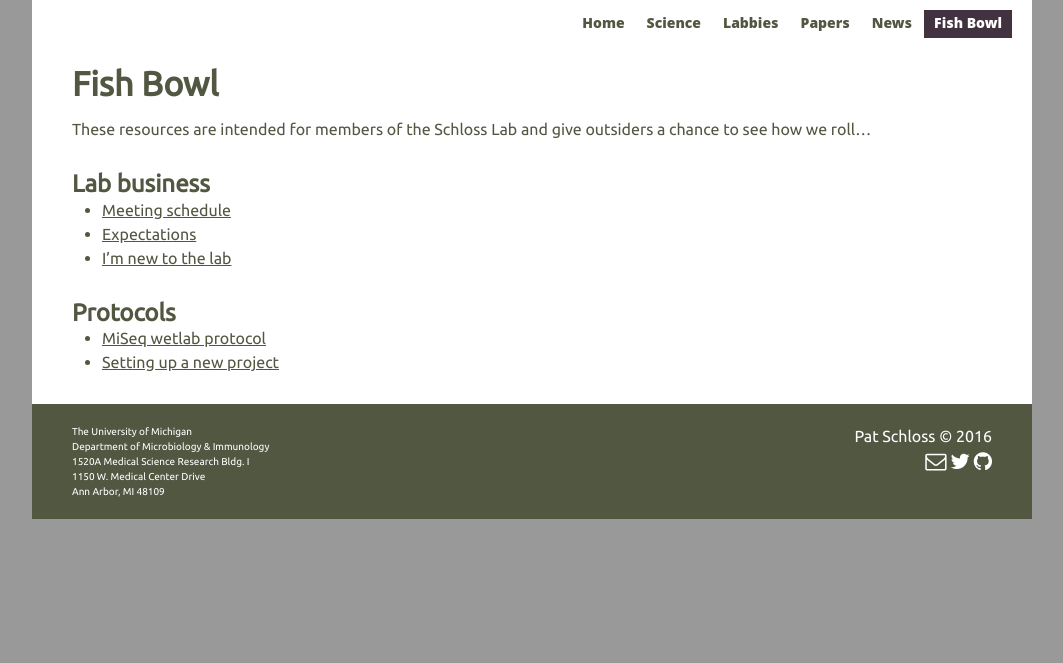
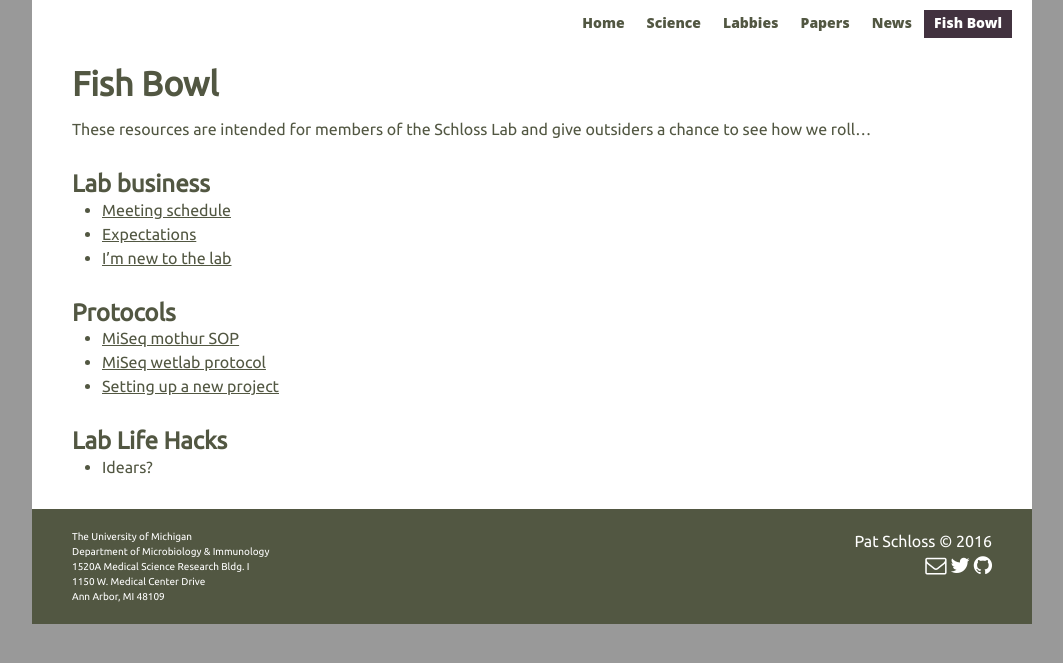
Before and after one commit to SchlossLab/schlosslab.github.io, a Jekyll site: the page built from _fish_bowl/index.md, in a window 1280 px wide. Shown: the top 663 px of the page, without its empty margins (108-1171 px from the left). Built offline with Jekyll 4.4.1, drawn with Linux system fonts in a browser that asks for light colours; nearby versions of some CDN libraries.

Commit message:
Add mothur MiSeq SOP and Lab Life Hacks header

```diff
--- a/_fish_bowl/index.md
+++ b/_fish_bowl/index.md
@@ -12,5 +12,9 @@ These resources are intended for members of the Schloss Lab and give outsiders a
 * [I'm new to the lab](n00b.html)
 
 <h3>Protocols</h3>
+* [MiSeq mothur SOP](http://www.mothur.org/wiki/MiSeq_SOP)
 * [MiSeq wetlab protocol](https://github.com/SchlossLab/MiSeq_WetLab_SOP)
 * [Setting up a new project](https://github.com/SchlossLab/new_project)
+
+<h3>Lab Life Hacks</h3>
+* Idears?
```
